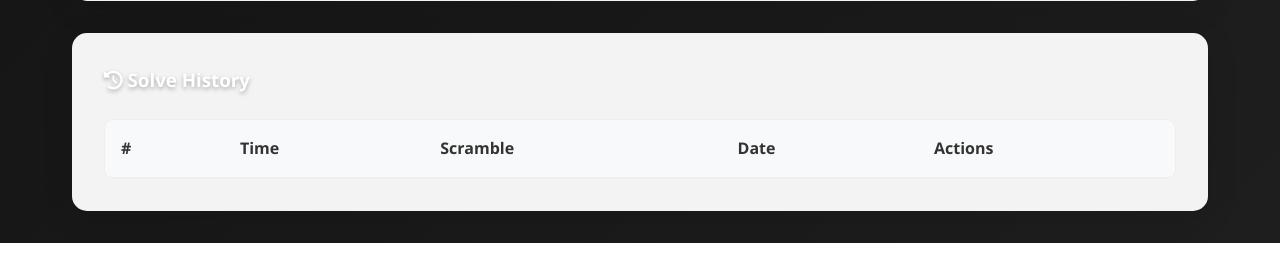
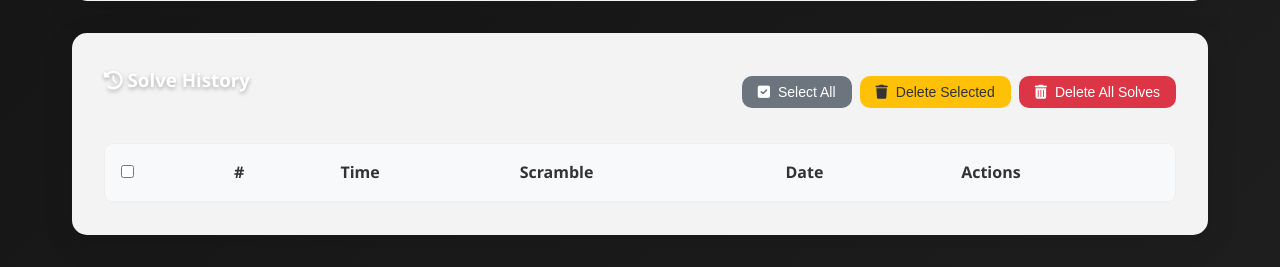
Before and after one commit to ITFest-Projects-PISG-2025-26/SpeedSolverX, a Flask app: page /stats in a window 1280 px wide. Shown: the part 1371-1638 px from the top of the page. Before the commit the page ends 1614 px from the top, so only its background shows below. Run offline with Flask 3, Linux system fonts and the light colour scheme; a user stored in the database is signed in; lists and menus that the app fills with data are empty.

Commit message:
Implement solve history bulk operations and enhance UI
- Add bulk selection functionality with checkboxes for individual solves
- Implement Select All/Deselect All with dynamic button text updates
- Add Delete Selected functionality with confirmation dialogs
- Add Delete All Solves with double confirmation for safety
- Create backend API endpoints: /api/delete_selected and /api/delete_all
- Enhance text visibility in solve history table with better color contrast
- Add responsive bulk action buttons with proper spacing
- Implement smart index handling to prevent shifting issues during bulk deletion
- Add comprehensive error handling and user feedback
- Maintain glassmorphism design aesthetic throughout new features

```diff
--- a/src/backend/app.py
+++ b/src/backend/app.py
@@ -1,7 +1,12 @@
 import os
+import sys
 import json
 from flask import Flask, render_template, redirect, url_for, request, jsonify
 from flask_login import LoginManager, login_required, current_user
+
+# Add current directory to path for local imports
+sys.path.append(os.path.dirname(os.path.abspath(__file__)))
+
 from auth import auth_bp, init_login
 from solver import solve, generate_scramble, convert_to_kociemba_format
 from dotenv import load_dotenv
@@ -136,6 +141,48 @@ def delete_solve(index):
 
     return jsonify({'success': False}), 400
 
+@app.route('/api/delete_selected', methods=['DELETE'])
+@login_required
+def delete_selected_solves():
+    try:
+        data = request.get_json()
+        indices = data.get('indices', [])
+
+        if not indices:
+            return jsonify({'success': False, 'error': 'No indices provided'}), 400
+
+        user_id = current_user.id
+        solves = user_solves.get(user_id, [])
+
+        # Sort indices in descending order to delete from the end first
+        # This prevents index shifting issues
+        indices_sorted = sorted(set(indices), reverse=True)
+
+        # Validate all indices are within bounds
+        for index in indices_sorted:
+            if index < 0 or index >= len(solves):
+                return jsonify({'success': False, 'error': f'Invalid index: {index}'}), 400
+
+        # Delete solves
+        for index in indices_sorted:
+            del solves[index]
+
+        return jsonify({'success': True, 'deleted_count': len(indices_sorted)})
+
+    except Exception as e:
+        return jsonify({'success': False, 'error': str(e)}), 500
+
+@app.route('/api/delete_all', methods=['DELETE'])
+@login_required
+def delete_all_solves():
+    try:
+        user_id = current_user.id
+        user_solves[user_id] = []
+        return jsonify({'success': True})
+
+    except Exception as e:
+        return jsonify({'success': False, 'error': str(e)}), 500
+
 def calculate_stats(solves):
     if not solves:
         return {
--- a/src/frontend/static/css/styles.css
+++ b/src/frontend/static/css/styles.css
@@ -583,6 +583,26 @@ input:checked + .slider:before {
     color: #333;
 }
 
+.history-header {
+    display: flex;
+    justify-content: space-between;
+    align-items: center;
+    margin-bottom: 1.5rem;
+    flex-wrap: wrap;
+    gap: 1rem;
+}
+
+.bulk-actions {
+    display: flex;
+    gap: 0.5rem;
+    flex-wrap: wrap;
+}
+
+.bulk-actions .btn-sm {
+    padding: 0.5rem 1rem;
+    font-size: 0.875rem;
+}
+
 .solves-table-container {
     overflow-x: auto;
     border-radius: 10px;
@@ -600,6 +620,7 @@ input:checked + .slider:before {
     padding: 1rem;
     text-align: left;
     border-bottom: 1px solid #eee;
+    color: #333;
 }
 
 .solves-table th {
@@ -608,16 +629,32 @@ input:checked + .slider:before {
     color: #333;
 }
 
+.solve-row {
+    color: #333;
+}
+
+.solve-row td {
+    color: #333;
+}
+
 .solves-table tr:hover {
     background: #f8f9fa;
 }
 
-.solves-table tr.dnf {
+.solve-row.dnf {
     background: rgba(231, 76, 60, 0.1);
 }
 
-.solves-table tr.plus2 {
+.solve-row.plus2 {
     background: rgba(243, 156, 18, 0.1);
+}
+
+.solve-checkbox {
+    cursor: pointer;
+}
+
+.solve-time {
+    font-weight: 600;
 }
 
 .scramble-cell {
--- a/src/frontend/static/js/stats.js
+++ b/src/frontend/static/js/stats.js
@@ -33,7 +33,7 @@ function initializeStatsPage(solvesData) {
         }
     }
 
-    // Set up event delegation for delete buttons
+    // Set up event delegation for delete buttons and bulk actions
     document.addEventListener('click', function(e) {
         if (e.target.closest('.delete-solve-btn')) {
             const button = e.target.closest('.delete-solve-btn');
@@ -42,8 +42,31 @@ function initializeStatsPage(solvesData) {
         }
     });
 
+    // Set up bulk action button event listeners
+    const selectAllBtn = document.getElementById('select-all-btn');
+    const deleteSelectedBtn = document.getElementById('delete-selected-btn');
+    const deleteAllBtn = document.getElementById('delete-all-btn');
+
+    if (selectAllBtn) {
+        selectAllBtn.addEventListener('click', selectAllSolves);
+    }
+    if (deleteSelectedBtn) {
+        deleteSelectedBtn.addEventListener('click', deleteSelectedSolves);
+    }
+    if (deleteAllBtn) {
+        deleteAllBtn.addEventListener('click', deleteAllSolves);
+    }
+
+    // Update delete selected button when checkboxes change
+    document.addEventListener('change', function(e) {
+        if (e.target.classList.contains('solve-checkbox')) {
+            updateBulkActionButtons();
+        }
+    });
+
     // Initialize on page load
     calculateTargetProgress();
+    updateBulkActionButtons();
 }
 
 function deleteSolve(index) {
@@ -200,3 +223,90 @@ function initializeTimesChart(solvesData) {
         }
     });
 }
+
+// Bulk action functions
+function selectAllSolves() {
+    const checkboxes = document.querySelectorAll('.solve-checkbox');
+    const selectAllBtn = document.getElementById('select-all-btn');
+    const allChecked = Array.from(checkboxes).every(cb => cb.checked);
+
+    checkboxes.forEach(checkbox => {
+        checkbox.checked = !allChecked;
+    });
+
+    selectAllBtn.textContent = allChecked ? 'Select All' : 'Deselect All';
+    updateBulkActionButtons();
+}
+
+function deleteSelectedSolves() {
+    const selectedCheckboxes = document.querySelectorAll('.solve-checkbox:checked');
+
+    if (selectedCheckboxes.length === 0) {
+        alert('Please select solves to delete.');
+        return;
+    }
+
+    const selectedIndices = Array.from(selectedCheckboxes).map(cb =>
+        parseInt(cb.getAttribute('data-solve-index'))
+    );
+
+    if (confirm(`Are you sure you want to delete ${selectedIndices.length} selected solve(s)?`)) {
+        fetch('/api/delete_selected', {
+            method: 'DELETE',
+            headers: {
+                'Content-Type': 'application/json'
+            },
+            body: JSON.stringify({ indices: selectedIndices })
+        })
+        .then(response => response.json())
+        .then(data => {
+            if (data.success) {
+                location.reload();
+            } else {
+                alert('Failed to delete selected solves. Please try again.');
+            }
+        })
+        .catch(error => {
+            console.error('Error deleting selected solves:', error);
+            alert('Failed to delete selected solves. Please try again.');
+        });
+    }
+}
+
+function deleteAllSolves() {
+    if (confirm('Are you sure you want to delete ALL solve history? This action cannot be undone.')) {
+        if (confirm('This will permanently delete ALL your solve data. Are you absolutely sure?')) {
+            fetch('/api/delete_all', {
+                method: 'DELETE'
+            })
+            .then(response => response.json())
+            .then(data => {
+                if (data.success) {
+                    location.reload();
+                } else {
+                    alert('Failed to delete all solves. Please try again.');
+                }
+            })
+            .catch(error => {
+                console.error('Error deleting all solves:', error);
+                alert('Failed to delete all solves. Please try again.');
+            });
+        }
+    }
+}
+
+function updateBulkActionButtons() {
+    const checkboxes = document.querySelectorAll('.solve-checkbox');
+    const selectedCheckboxes = document.querySelectorAll('.solve-checkbox:checked');
+    const selectAllBtn = document.getElementById('select-all-btn');
+    const deleteSelectedBtn = document.getElementById('delete-selected-btn');
+
+    if (selectAllBtn) {
+        selectAllBtn.textContent = selectedCheckboxes.length === checkboxes.length ? 'Deselect All' : 'Select All';
+    }
+
+    if (deleteSelectedBtn) {
+        deleteSelectedBtn.disabled = selectedCheckboxes.length === 0;
+        deleteSelectedBtn.textContent = `Delete Selected (${selectedCheckboxes.length})`;
+    }
+}
--- a/src/frontend/templates/stats.html
+++ b/src/frontend/templates/stats.html
@@ -128,11 +128,27 @@
 
         <!-- Recent Solves History -->
         <div class="history-section">
-            <h3><i class="fas fa-history"></i> Solve History</h3>
+            <div class="history-header">
+                <h3><i class="fas fa-history"></i> Solve History</h3>
+                <div class="bulk-actions">
+                    <button id="selectAllBtn" class="btn btn-secondary btn-sm">
+                        <i class="fas fa-check-square"></i> Select All
+                    </button>
+                    <button id="deleteSelectedBtn" class="btn btn-warning btn-sm" disabled>
+                        <i class="fas fa-trash"></i> Delete Selected
+                    </button>
+                    <button id="deleteAllBtn" class="btn btn-danger btn-sm">
+                        <i class="fas fa-trash-alt"></i> Delete All Solves
+                    </button>
+                </div>
+            </div>
             <div class="solves-table-container">
                 <table class="solves-table">
                     <thead>
                         <tr>
+                            <th>
+                                <input type="checkbox" id="selectAllCheckbox" title="Select/Deselect All">
+                            </th>
                             <th>#</th>
                             <th>Time</th>
                             <th>Scramble</th>
@@ -142,7 +158,10 @@
                     </thead>
                     <tbody>
                         {% for solve in solves[-50:] %}
-                        <tr class="{% if solve.dnf %}dnf{% elif solve.plus2 %}plus2{% endif %}">
+                        <tr class="solve-row {% if solve.dnf %}dnf{% elif solve.plus2 %}plus2{% endif %}">
+                            <td>
+                                <input type="checkbox" class="solve-checkbox" data-solve-index="{{ loop.index0 }}">
+                            </td>
                             <td>{{ loop.revindex }}</td>
                             <td class="solve-time">
                                 {% if solve.dnf %}
```
